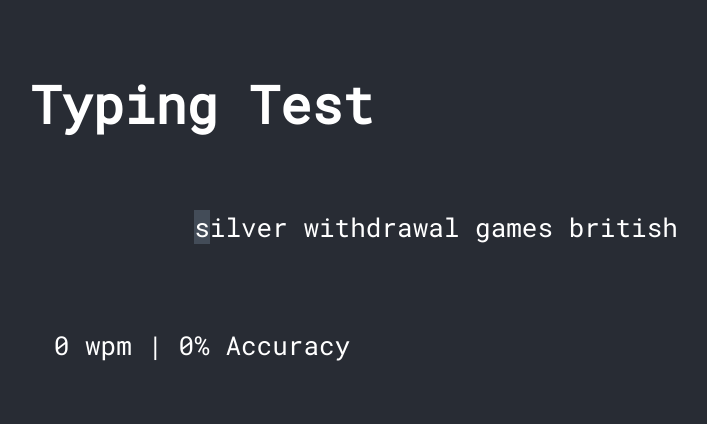
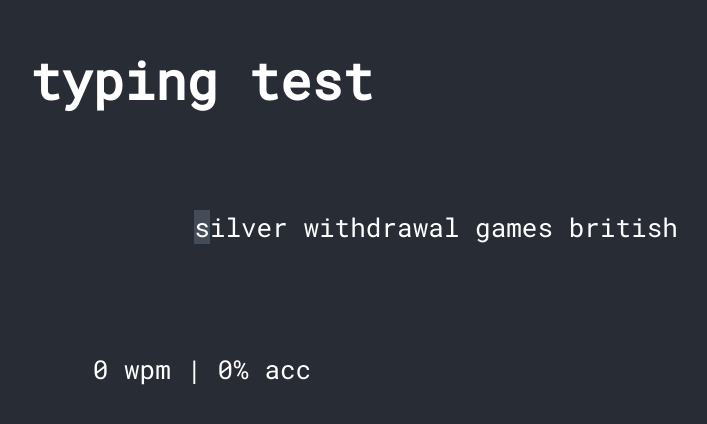
Before and after one commit to seunghunoh57/typing-test, a React (Create React App) app: page / in a window 1280 px wide. Shown: the part 184-608 px from the top of the page, without its empty margins (438-1145 px from the left). Built offline with nearby package versions, Linux system fonts and the light colour scheme.

Commit message:
CSS Edits

```diff
--- a/src/App.css
+++ b/src/App.css
@@ -15,8 +15,8 @@
 }
 
 .App h1 {
-  margin-top: 3vh;
-  margin-bottom: 3vh;
+  margin-top: 4vh;
+  margin-bottom: 4vh;
 }
 
 .App-header {
@@ -53,8 +53,8 @@
   white-space: pre;
   height: calc(30px + 2vmin);
   position: relative;
-  margin-top: 6vh;
-  margin-bottom: 6vh;
+  margin-top: 8vh;
+  margin-bottom: 8vh;
 }
 
 .currentChar {
@@ -79,7 +79,7 @@
   background-color: #323942;
 }
 
-#wpm {
-  margin-top: 3vh;
-  margin-bottom: 3vh;
+#results {
+  margin-top: 4vh;
+  margin-bottom: 4vh;
 }
--- a/src/App.js
+++ b/src/App.js
@@ -5,6 +5,7 @@ import { generate } from "./wordGenerator.js";
 import "./App.css";
 
 function App() {
+  // List of hooks
   const words = generate();
   const [leftPadding, setLeftPadding] = useState(
     new Array(30).fill(" ").join(" ")
@@ -17,6 +18,8 @@ function App() {
   const [typedChars, setTypedChars] = useState("");
   const [accuracy, setAccuracy] = useState("0");
 
+  // Key press function with callback "key", the pressed key
+  // Hooks are used to make appropriate data changes
   useKeyPress((key) => {
     if (!timer) {
       setTimer(currentTime());
@@ -55,7 +58,7 @@ function App() {
   return (
     <div className="App">
       <header className="App-header">
-        <h1>Typing Test</h1>
+        <h1>typing test</h1>
         <div className="textInputBase" onKeyPress={useKeyPress}>
           <span className="outgoingText correct-text">
             {(leftPadding + outgoingChars).slice(-30)}
@@ -63,8 +66,8 @@ function App() {
           <span className="currentChar">{currentChar}</span>
           <span className="incomingText">{incomingChars.substr(0, 30)}</span>
         </div>
-        <p id="wpm">
-          {wpm} wpm | {accuracy}% Accuracy
+        <p id="results">
+          {wpm} wpm | {accuracy}% acc
         </p>
       </header>
     </div>
```
